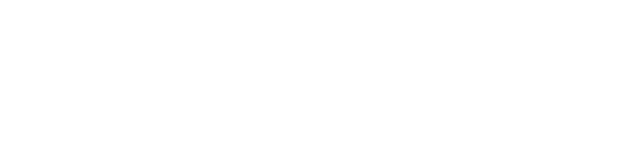
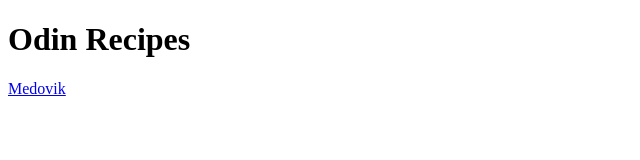
Before and after one commit to dan-radulov/odin-recipes, a plain HTML site: page index.html in a window 1280 px wide. Shown: the whole page, without its empty margins (0-640 px from the left). Drawn offline with Linux system fonts and the light colour scheme.

Commit message:
Add link to index.html

```diff
--- a/index.html
+++ b/index.html
@@ -5,6 +5,13 @@
         <title>Odin Recipes</title>
     </head>
     <body>
+        <h1>Odin Recipes</h1>
+
+        <a href="./recipes/medovik.html">Medovik</a>
+
+
+
+
 
     </body>
 
```
